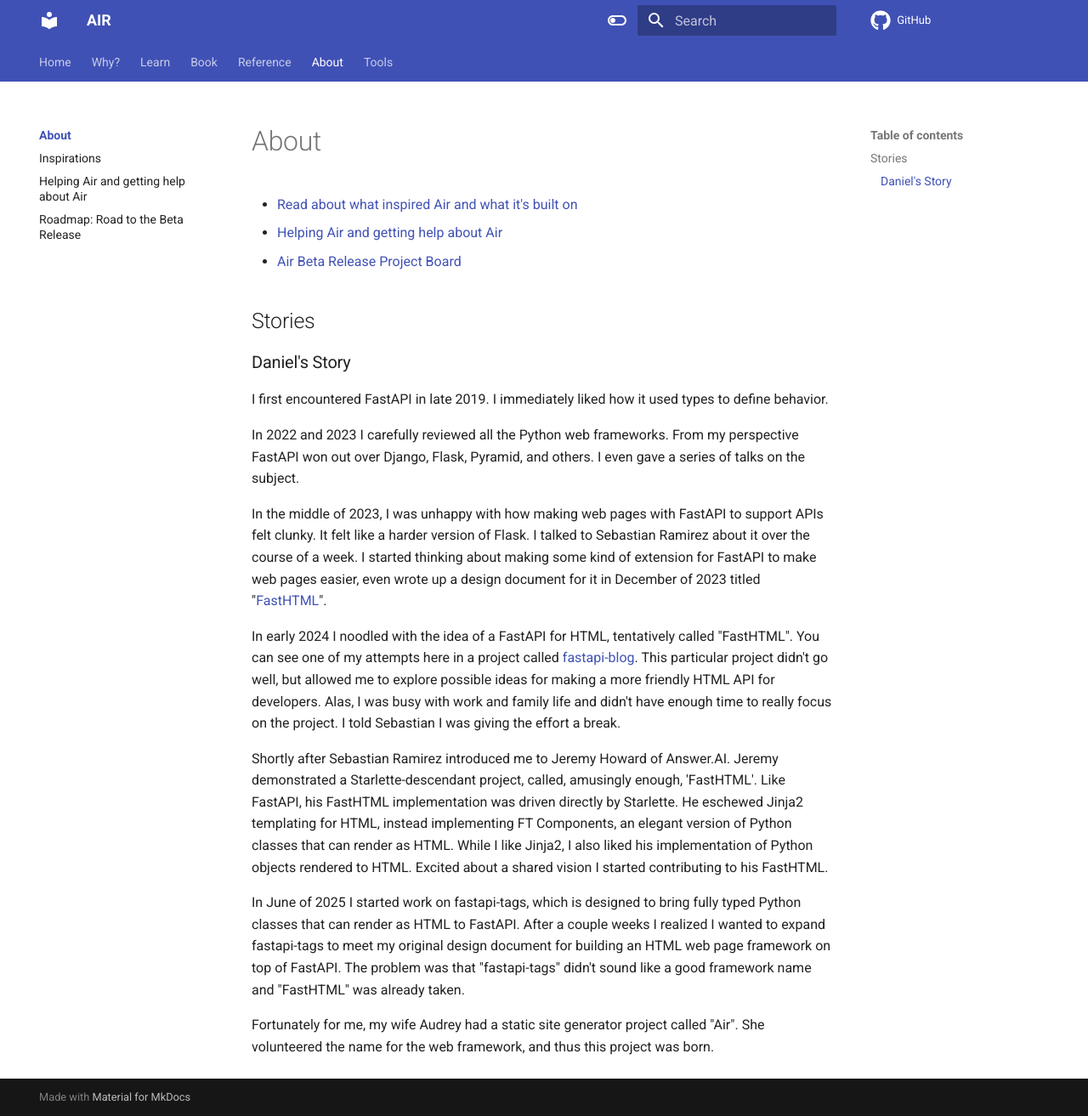
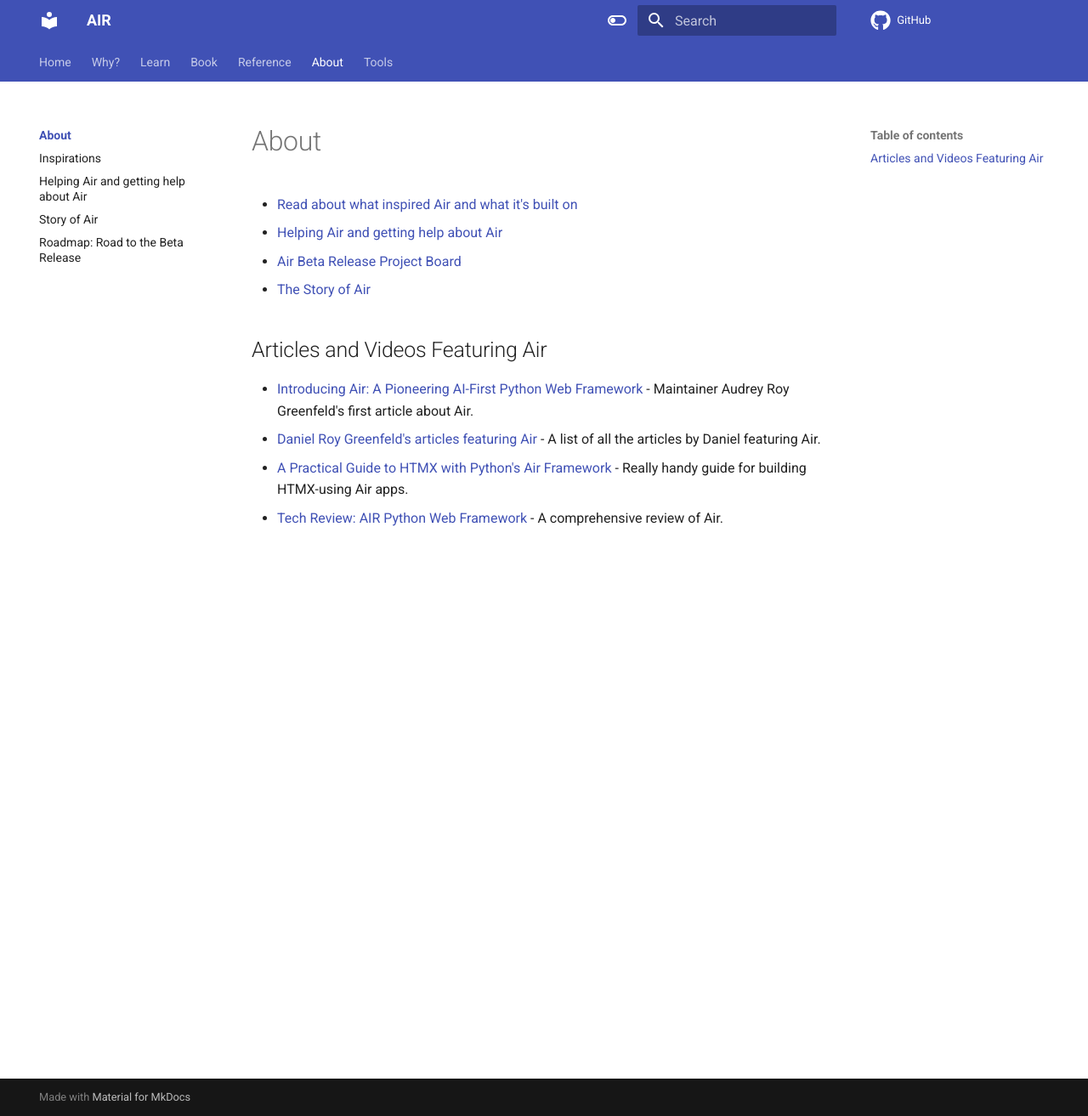
Before and after one commit to feldroy/air, an MkDocs documentation site: the page built from docs/about/index.md, in a window 1280 px wide and 1313 px high. Shown: the whole window at 85% size. Built offline with MkDocs 1.6.1 and Material for MkDocs 9.7.7, drawn with Linux system fonts in a browser that asks for light colours; comment, search, counter and statistics services are not loaded.

Commit message:
Add segment on articles and videos

```diff
--- a/docs/about/index.md
+++ b/docs/about/index.md
@@ -3,21 +3,11 @@
 - [Read about what inspired Air and what it's built on](inspirations.md)
 - [Helping Air and getting help about Air](help_air.md)
 - [Air Beta Release Project Board](roadmap.md)
+- [The Story of Air](story.md)
 
-## Stories
+## Articles and Videos Featuring Air
 
-### Daniel's Story
-
-I first encountered FastAPI in late 2019. I immediately liked how it used types to define behavior.
-
-In 2022 and 2023 I carefully reviewed all the Python web frameworks. From my perspective FastAPI won out over Django, Flask, Pyramid, and others. I even gave a series of talks on the subject.
-
-In the middle of 2023, I was unhappy with how making web pages with FastAPI to support APIs felt clunky. It felt like a harder version of Flask. I talked to Sebastian Ramirez about it over the course of a week. I started thinking about making some kind of extension for FastAPI to make web pages easier, even wrote up a design document for it in December of 2023 titled "[FastHTML](https://docs.google.com/document/d/1CaAqTYmK7gXTHxkQ-SaMndJV7vev-34cvEBe1kKESQU/edit?usp=sharing)".
-
-In early 2024 I noodled with the idea of a FastAPI for HTML, tentatively called "FastHTML". You can see one of my attempts here in a project called [fastapi-blog](https://github.com/pydanny/fastapi-blog). This particular project didn't go well, but allowed me to explore possible ideas for making a more friendly HTML API for developers. Alas, I was busy with work and family life and didn't have enough time to really focus on the project. I told Sebastian I was giving the effort a break.
-
-Shortly after Sebastian Ramirez introduced me to Jeremy Howard of Answer.AI. Jeremy demonstrated a Starlette-descendant project, called, amusingly enough, 'FastHTML'. Like FastAPI, his FastHTML implementation was driven directly by Starlette. He eschewed Jinja2 templating for HTML, instead implementing FT Components, an elegant version of Python classes that can render as HTML. While I like Jinja2, I also liked his implementation of Python objects rendered to HTML. Excited about a shared vision I started contributing to his FastHTML.
-
-In June of 2025 I started work on fastapi-tags, which is designed to bring fully typed Python classes that can render as HTML to FastAPI. After a couple weeks I realized I wanted to expand fastapi-tags to meet my original design document for building an HTML web page framework on top of FastAPI. The problem was that "fastapi-tags" didn't sound like a good framework name and "FastHTML" was already taken.
-
-Fortunately for me, my wife Audrey had a static site generator project called "Air". She volunteered the name for the web framework, and thus this project was born.
+- <a href="https://audrey.feldroy.com/articles/2025-10-06-air-pioneering-ai-first-python-web-framework" target="_blank">Introducing Air: A Pioneering AI-First Python Web Framework</a> - Maintainer Audrey Roy Greenfeld's first article about Air.
+- <a href="https://daniel.feldroy.com/tags/air" target="_blank">Daniel Roy Greenfeld's articles featuring Air</a> - A list of all the articles by Daniel featuring Air.
+- <a href="https://isaacflath.com/blog/2025-09-08-air-htmx-foundations" target="_blank">A Practical Guide to HTMX with Python's Air Framework</a> - Really handy guide for building HTMX-using Air apps.
+- <a href="https://thefulldatastack.substack.com/p/tfds-tech-review-air-python-web-framework" target="_blank">Tech Review: AIR Python Web Framework</a> - A comprehensive review of Air.
--- a/mkdocs.yml
+++ b/mkdocs.yml
@@ -76,6 +76,7 @@ nav:
     - about/index.md
     - about/inspirations.md
     - about/help_air.md
+    - about/story.md
     - about/roadmap.md
 
   - Tools: tools.md
--- a/pyproject.toml
+++ b/pyproject.toml
@@ -616,7 +616,7 @@ builtin = 'clear,rare,usage,informal,names,code'
 skip = '''
 .idea,.git,.svn,.hg,.tox,.venv,venv,node_modules,dist,build,.mypy_cache,.pytest_cache,.ruff_cache,
 coverage*,target,out,*.toml,*.png,*.jpg,*.jpeg,*.gif,*.bmp,*.ico,*.svg,*.pdf,*.zip,*.gz,*.tgz,
-*.bz2,*.xz,*.7z,*.min.js,*.min.css,*.lock,*.pyc,.DS_Store,.coverage,.cov_html,.benchmarks
+*.bz2,*.xz,*.7z,*.min.js,*.min.css,*.lock,*.pyc,.DS_Store,.coverage,.cov_html,.benchmarks,.cache
 '''
 # Ignore typos inside URLs/emails to avoid breaking links
 uri-ignore-words-list = '*'
```
Also changed, not shown: docs/about/story.md (added, +17 -0 lines).
